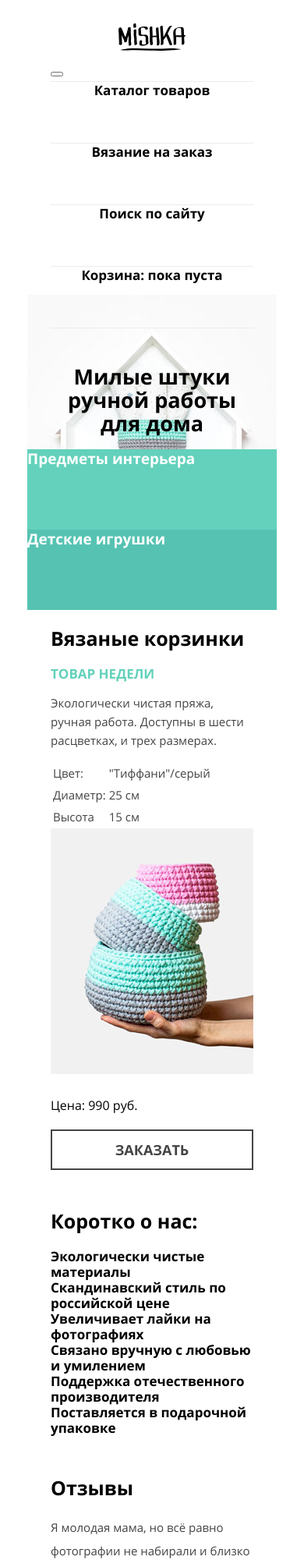
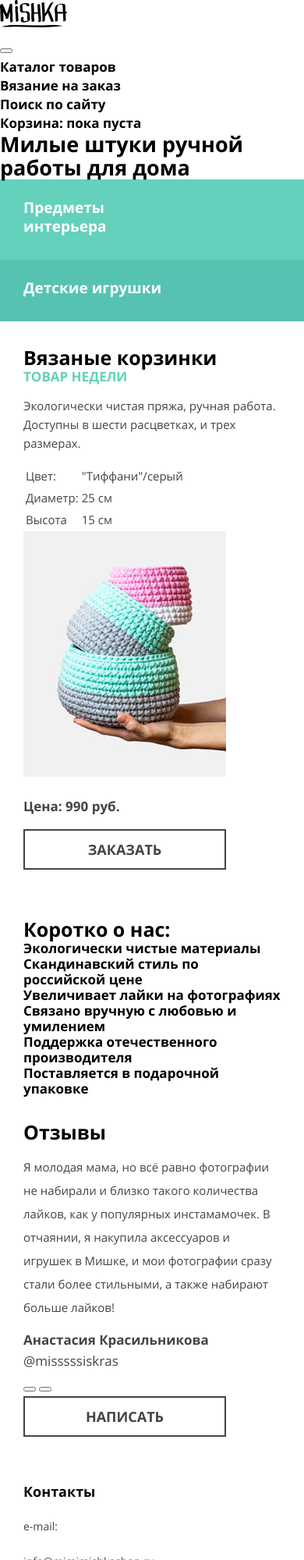
Before and after one commit to Olia-lia/1543349-mishka-21, a website: page source/index.html in a window 390 px wide. Shown: the top 2000 px of the page at 78% size. Drawn offline with nearby package versions, Linux system fonts and the light colour scheme; files that its build step writes are made by us from their sources.

Commit message:
убрала сетку, поправила стили

```diff
--- a/source/index.html
+++ b/source/index.html
@@ -8,7 +8,7 @@
   </head>
   <body class="page__body">
     <header class="page-header">
-      <div class="page-header__wrapper">
+      <div class="page-header__index">
         <div class="page-header__top">
           <div class="page-header__logo">
             <a href=""><img src="img/mishka-logo-mobile.svg" width="86" height="35" alt="логотип магазина Мишка"></a>
@@ -39,10 +39,10 @@
     </header>
 
     <main class="page-main">
-      <div class="page-main__container">
+
       <section class="featured">
         <div class="featured__wrapper">
-            <h2 class="featured__title">Вязаные корзинки</h2>
+          <h2 class="featured__title section-title">Вязаные корзинки</h2>
           <div class="featured__label"><span>Товар недели</span></div>
           <div class="featured__description description">
             <p class="description__text">Экологически чистая пряжа, ручная работа. Доступны в шести расцветках, и трех размерах.</p>
@@ -71,7 +71,7 @@
 
       <section class="about">
         <div class="about__container">
-            <h2 class="about__title">Коротко о нас:</h2>
+          <h2 class="about__title section-title">Коротко о нас:</h2>
             <ul class="about__list">
               <li class="about__item about__item--eco">Экологически чистые материалы</li>
               <li class="about__item about__item--price">Скандинавский стиль по российской цене</li>
@@ -86,7 +86,7 @@
       <section class="reviews">
         <div class="reviews__wrapper">
           <div class="reviews__slider">
-              <h2 class="reviews__title">Отзывы</h2>
+            <h2 class="reviews__title section-title">Отзывы</h2>
             <ul class="reviews__list">
               <li class="reviews__item reviews__item--current">
                 <p class="reviews__text">Я молодая мама, но всё равно фотографии не набирали и близко такого количества лайков, как у популярных инстамамочек. В отчаянии, я накупила аксессуаров и игрушек в Мишке, и мои фотографии сразу стали более стильными, а также набирают больше лайков!
@@ -135,7 +135,7 @@
           <a class="contacts__write button" href="">Напишите нам</a>
         </div>
       </section>
-      </div>
+
     </main>
 
     <footer class="page-footer">
@@ -143,7 +143,7 @@
         <ul class="page-footer__social social">
           <li class="social__item"><a href="" class="social__link social__link--instagram" aria-label="Инстаграм">Инстаграм</a></li>
           <li class="social__item"><a href="" class="social__link social__link--facebook" aria-label="Фейсбук">Фейсбук</a></li>
-          <li class="social__item"><a class="social__link social__link--twitter" aria-label="Твиттер">Твиттер</a></li>
+          <li class="social__item"><a href="" class="social__link social__link--twitter" aria-label="Твиттер">Твиттер</a></li>
         </ul>
       <div class="page-footer__developer developer">
         <b class="developer__text">Разработано</b>
--- a/source/less/blocks/about.less
+++ b/source/less/blocks/about.less
@@ -1,20 +1,14 @@
-.about {
-  &__container {
+.about__container {
   padding: 30px 30px;
 }
 
-  &__title {
-    .text-size(25px; 30px; 700);
-  }
-
-  &__list {
+.about__list {
   list-style: none;
   margin: 0;
   padding: 0;
 }
 
-  &__item {
+.about__item {
   .text-size(17px; 20px; 700);
   color: #000000;
 }
-}
--- a/source/less/blocks/button.less
+++ b/source/less/blocks/button.less
@@ -5,7 +5,7 @@
   text-transform: uppercase;
   width: 256px;
   height: 48px;
-  border: 2px solid #444444;
+  border: 2px solid @graphite;
   .text-size(18px; 20px; 700);
-  color: #444444;
+  color: @graphite;
 }
--- a/source/less/blocks/contacts.less
+++ b/source/less/blocks/contacts.less
@@ -1,41 +1,38 @@
-.contacts {
-  &__container {
+.contacts__container {
   padding: 40px 30px;
 }
 
-  &__title {
+.contacts__title {
   .text-size(18px; 30px; 700);
   color: #000000;
 }
 
-  &__list {
+.contacts__list {
   list-style: none;
   margin: 0;
   padding: 0;
 }
 
-  &__text {
+.contacts__text {
   .text-size(14px; 30px; 400);
-    color: #444444;
+  color: @graphite;
 }
 
-  &__link {
+.contacts__link {
   .link-decoration(#444444);
   .text-size(14px; 30px; 400);
 }
 
-  &__write {
+.contacts__write {
   text-decoration: none;
 }
-}
 
-.modal-map {
-  &__link {
-    .link-decoration(#444444);
+
+.modal-map__link {
+  .link-decoration(@graphite);
   .text-size(14px; 30px; 400);
 }
 
-  &__image {
+.modal-map__image {
   margin-bottom: 40px;
 }
-}
--- a/source/less/blocks/featured.less
+++ b/source/less/blocks/featured.less
@@ -1,33 +1,29 @@
 .featured {
-  &__wrapper {
+  margin-bottom: 31px;
+}
+
+.featured__wrapper {
   padding: 0 30px;
 }
 
-  &__title {
-    .text-size(25px; 30px; 700);
-  }
-
-  &__label {
+.featured__label {
   .text-size(17px; 20px; 700);
   font-style: normal;
   text-transform: uppercase;
   color: #63d1bb;
 }
+
+.description__text {
+  .text-size(15px; 24px; 400);
+  color: @graphite;
 }
 
-.description {
-  &__text {
+.description__list {
   .text-size(15px; 24px; 400);
-    color: #444444;
+  color: @graphite;
 }
 
-  &__list {
-    .text-size(15px; 24px; 400);
-    color: #444444;
+.featured__price {
+  .text-size(17px; 24px; 700);
+  color: @graphite;
 }
-
-  &__price {
-    .text-size(17px; 24px; 700);
-    color: red;
-  }
-}
--- a/source/less/blocks/main-nav.less
+++ b/source/less/blocks/main-nav.less
@@ -1,20 +1,15 @@
-.main-nav {
-  &__list {
+.main-nav__list {
   list-style: none;
   margin: 0;
   padding: 0;
 }
 
-  &__item {
+.main-nav__item {
   .text-size(17px; 24px; 700);
-    height: 79px;
-    box-shadow: 0px 1px 0 #ececec, inset 0 1px 0 #ececec;
-    text-align: center;
 }
 
-  &__link {
+.main-nav__link {
   .link-decoration(#000000);
-  }
 }
 
 // Кнопка
--- a/source/less/blocks/modal-order.less
+++ b/source/less/blocks/modal-order.less
@@ -1,5 +1,4 @@
 .modal-order {
   display: none;
-  min-width: 320px;
-  min-height: 336px;
+  width: 100%;
 }
--- a/source/less/blocks/page-footer.less
+++ b/source/less/blocks/page-footer.less
@@ -1,30 +1,23 @@
 .page-footer {
   background-color: #f1f1f1;
-
-  &__wrapper {
-    width: 320px;
-    margin: 0 auto;
 }
 
-  &__social {
+.social {
   list-style: none;
   margin: 0;
   padding: 0;
 }
-}
 
-.social {
+.page-footer__social {
   display: flex;
   justify-content: start;
   flex-wrap: wrap;
+}
 
-  &__link {
+.page-footer_link {
   text-decoration: none;
 }
-}
 
-.developer {
-  &-text {
+.developer-text {
   .text-size(18px; 19px; 700);
 }
-}
--- a/source/less/blocks/page-header.less
+++ b/source/less/blocks/page-header.less
@@ -1,42 +1,30 @@
 .page-header {
-  font-weight: bold;
-  background: url("../img/hero-mobile1.jpg") no-repeat center 378px;
-  display: grid;
-
-  &__wrapper {
-    width: 320px;
-    margin: 0 auto;
+  margin-bottom: 31px;
 }
 
-  &__top {
+.page-header__index {
+  background: url("../img/hero-mobile1.jpg") no-repeat 0 378px;
+}
+
+.page_header__top {
   padding: 30px 30px;
 }
 
-  &__container {
-    padding: 0 30px;
-  }
-
-  &__logo {
+/*.page-header__logo {
   text-align: center;
-  }
-}
-
-//page-header__bottom
+}*/
 
 .product-list {
   list-style: none;
   margin: 0;
   padding: 0;
-  .text-size (19px; 24px; bold);
-
-  &__item {
-    height: 103px;
-    width: 320px;
+  .text-size (19px; 24px; 700);
 }
 
-  &__link {
+.product-list__link {
+  display: block;
   .link-decoration(#ffffff);
-  }
+  padding: 24px 160px 31px 30px;
 }
 
 .product-list__item--interior {
--- a/source/less/blocks/page-main.less
+++ /dev/null
@@ -1,6 +0,0 @@
-.page-main {
-  &__container {
-    width: 320px;
-    margin: 0 auto;
-  }
-}
--- a/source/less/blocks/page-title.less
+++ b/source/less/blocks/page-title.less
@@ -2,5 +2,12 @@
   font-family: "Open Sans", "Arial", sans-serif;
   font-size: 27px;
   line-height: 30px;
-  text-align: center;
+  margin: 0;
+  padding: 0;
 }
+
+.section-title {
+  .text-size(25px; 30px; 700);
+  margin: 0;
+  padding: 0;
+}
--- a/source/less/blocks/reviews.less
+++ b/source/less/blocks/reviews.less
@@ -1,49 +1,40 @@
-.reviews {
-  &__wrapper {
-    padding: 0 30px 45px 30px;
+.reviews__wrapper {
+  padding: 0 30px;
 }
 
-  &__title {
-    .text-size(25px; 30px; 700);
-    color: #000000;
-  }
-
-  &__list {
+.reviews__list {
   list-style: none;
   margin: 0;
   padding: 0;
 }
 
-  &__item {
+.reviews__item {
   display: none;
-  }
 
-  &__text {
-    .text-size(15px; 30px; 400);
-    color: #444444;
-  }
-
-  &__user {
-    color: #444444;
-    margin: 0;
-    padding: 0;
-  }
-
-  &__link {
-    text-decoration: none;
+  &--current {
+    display: block;
   }
 }
 
-.reviews__user--name {
+.reviews__text {
+  .text-size(15px; 30px; 400);
+  color: @graphite;
+}
 
+.reviews__user {
+  color: @graphite;
+  margin: 0;
+  padding: 0;
+
+  &--name {
     .text-size(17px; 24px; 700);
   }
 
-.reviews__user--nickname {
-
+  &--nickname {
     .text-size(17px; 30px; 400);
   }
+}
 
-.reviews__item--current {
-  display: block;
+.reviews__link {
+  text-decoration: none;
 }
--- /dev/null
+++ b/source/less/global/variables.less
@@ -0,0 +1 @@
+@graphite: #444444;
--- a/source/less/style.less
+++ b/source/less/style.less
@@ -3,13 +3,13 @@
 @import "global/fonts.less";
 @import "global/global.less";
 @import "global/mixin.less";
+@import "global/variables.less";
 
 //Blocks
 @import "blocks/page.less";
 @import "blocks/page-header.less";
 @import "blocks/page-title.less";
 @import "blocks/main-nav.less";
-@import "blocks/page-main.less";
 @import "blocks/button.less";
 @import "blocks/featured.less";
 @import "blocks/about.less";
```
Lines whose indentation alone changed are shown as unchanged.
